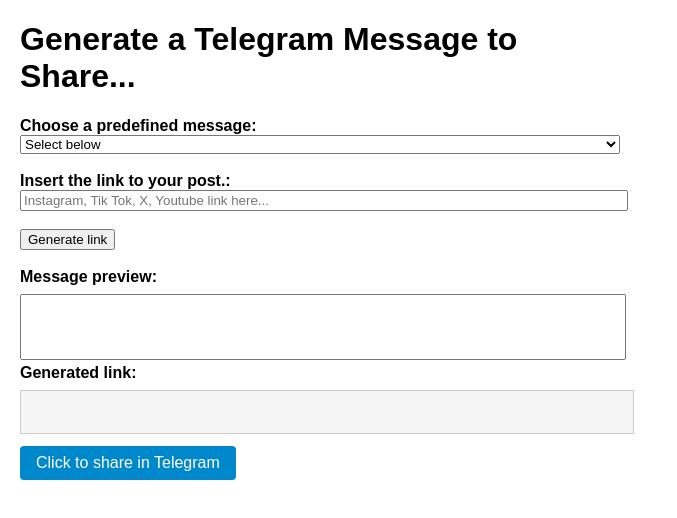
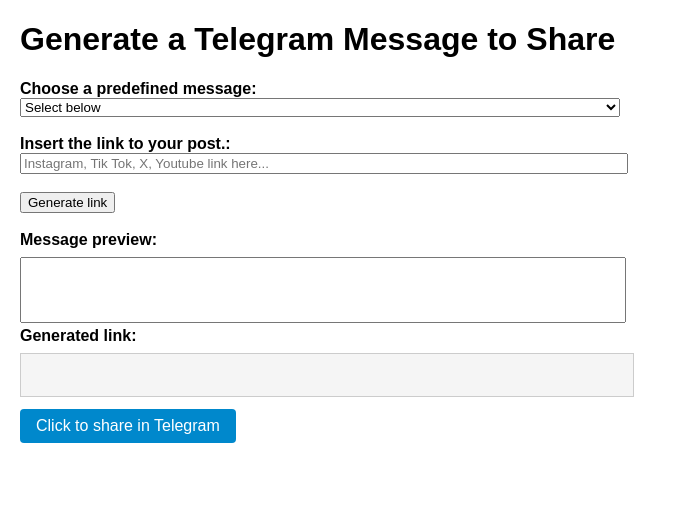
Before and after one commit to SherkFunToken/site, a plain HTML site: page social.html in a window 1280 px wide. Shown: the whole page, without its empty margins (0-677 px from the left). Drawn offline with Linux system fonts and the light colour scheme.

Commit message:
Update social.html

```diff
--- a/social.html
+++ b/social.html
@@ -45,7 +45,7 @@
 </head>
 
 <body>
-  <h1>Generate a Telegram Message to Share...</h1>
+  <h1>Generate a Telegram Message to Share</h1>
 
   <!-- Dropdown with placeholder -->
   <label for="mensagemDropdown">Choose a predefined message:</label><br>
```
